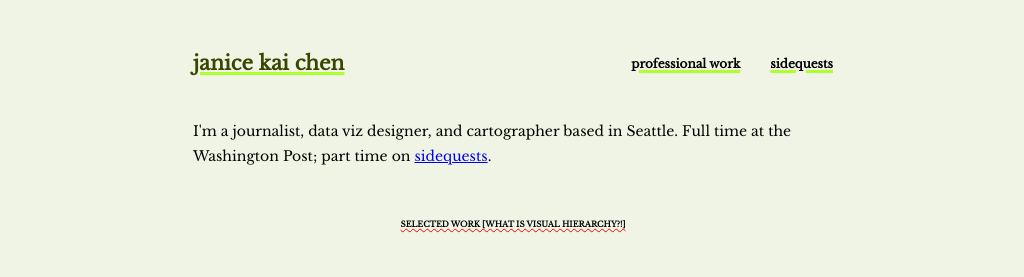
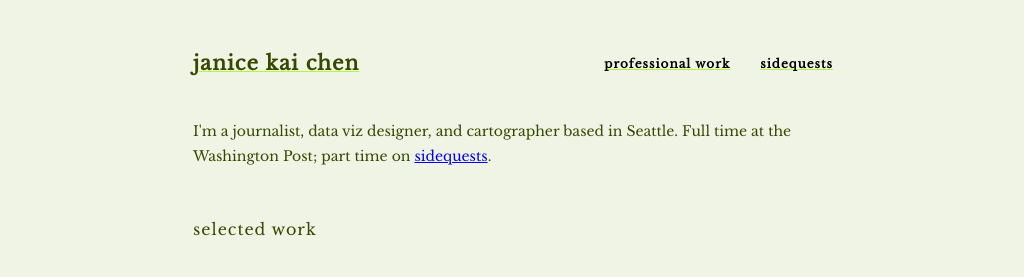
Before and after one commit to janicekchen/janicekchen.github.io, a SvelteKit app: page / in a window 1280 px wide. Shown: the top 277 px of the page, without its empty margins (127-1151 px from the left). Built offline with nearby package versions, Linux system fonts and the light colour scheme; grey boxes are pictures that could not be loaded; a web font is replaced by a local one.

Commit message:
alignment

```diff
--- a/src/routes/+layout.svelte
+++ b/src/routes/+layout.svelte
@@ -34,6 +34,7 @@
         display: flex;
         justify-content: space-between;
         align-items: center;
+        letter-spacing: 1px;
         top: 0;
         font-family: var(--font-primary);
         font-weight: bold;
@@ -48,7 +49,7 @@
         text-decoration: none;
         padding: 20px 0px;
         text-decoration-line: underline;
-        text-decoration-thickness: 3px;
+        text-decoration-thickness: 1px;
         text-decoration-color: greenyellow;
         -webkit-text-decoration-line: underline;
         -webkit-text-decoration-thickness: 3px;
--- a/src/routes/+page.svelte
+++ b/src/routes/+page.svelte
@@ -10,8 +10,8 @@
         I'm a journalist, data viz designer, and cartographer based in Seattle. Full time at the Washington Post; part time on <a href="{base}/sidequests">sidequests</a>.
     </p>
     <p></p>
-    <!-- <p class="bio">hello [at] janicekchen.com</p> -->
-    <h2>selected work [what is visual hierarchy?!]</h2>
+<!-- <p class="bio">hello [at] janicekchen.com</p> -->
+    <h2>selected work</h2>
     <div class="selected-works">
         <Card
             hed={"State affirmative action bans helped White, Asian students, hurt others"}
@@ -42,24 +42,24 @@
         font-size: 14px;
         line-height: 25px;
         font-family: var(--font-secondary);
+        color: var(--text-color-primary);
         font-weight: 300;
         max-width: 640px;
         margin: auto;
         /* text-align: center; */
     }
     h2 {
-        font-size: 0.5em;
-        font-weight: 700;
-        text-transform: uppercase;
+        font-size: 1em;
+        font-weight: 400;
+        color: var(--text-color-primary);
+        letter-spacing: 1px;
+        /* text-transform: uppercase; */
         margin: 50px auto;
         max-width: 640px;
-        text-align: center;
+        /* text-decoration-style: wavy;
         text-decoration-line: underline;
-        text-decoration-style: wavy;
-        text-decoration-color: red;
-        -webkit-text-decoration-line: underline wavy;
-        -webkit-text-decoration-color: red;
-        -webkit-text-decoration-style: wavy;
+        text-decoration-thickness: 0.5px; */
+        /* text-align: center; */
 
 
     }
```
